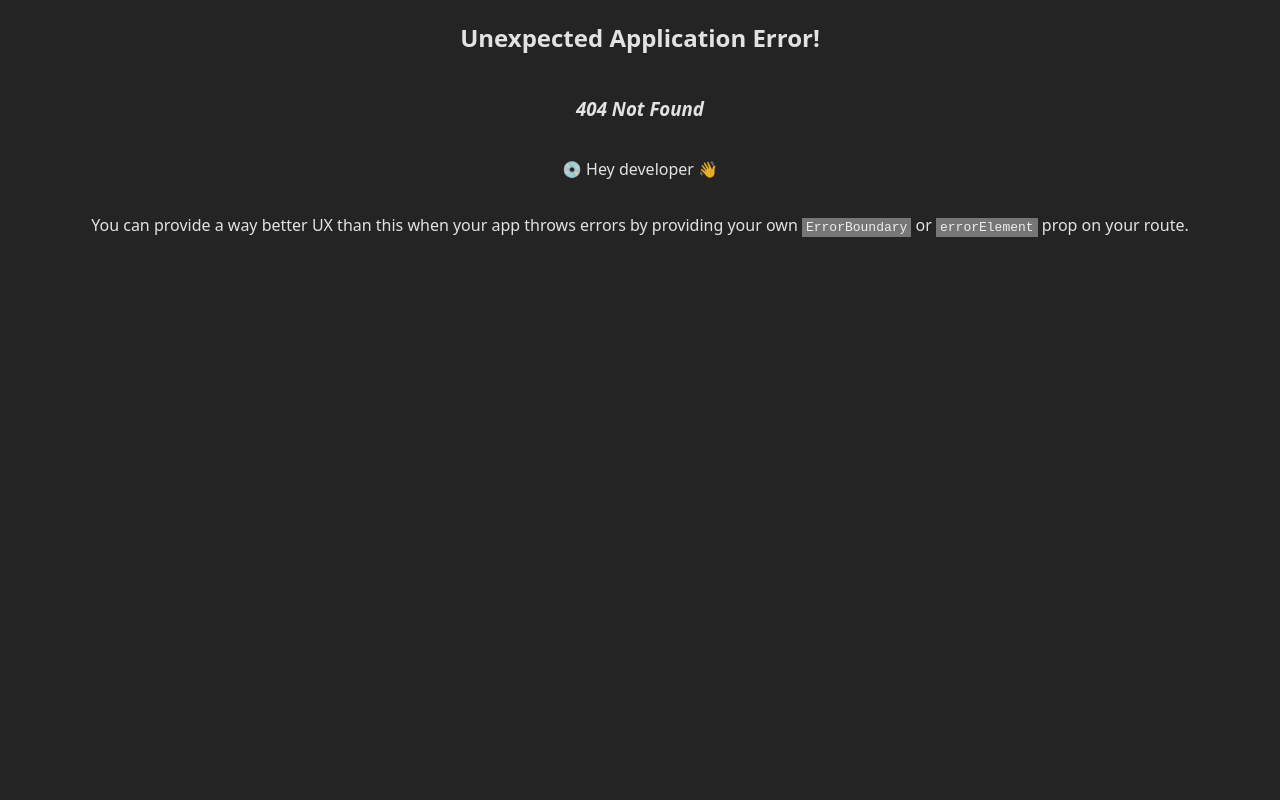
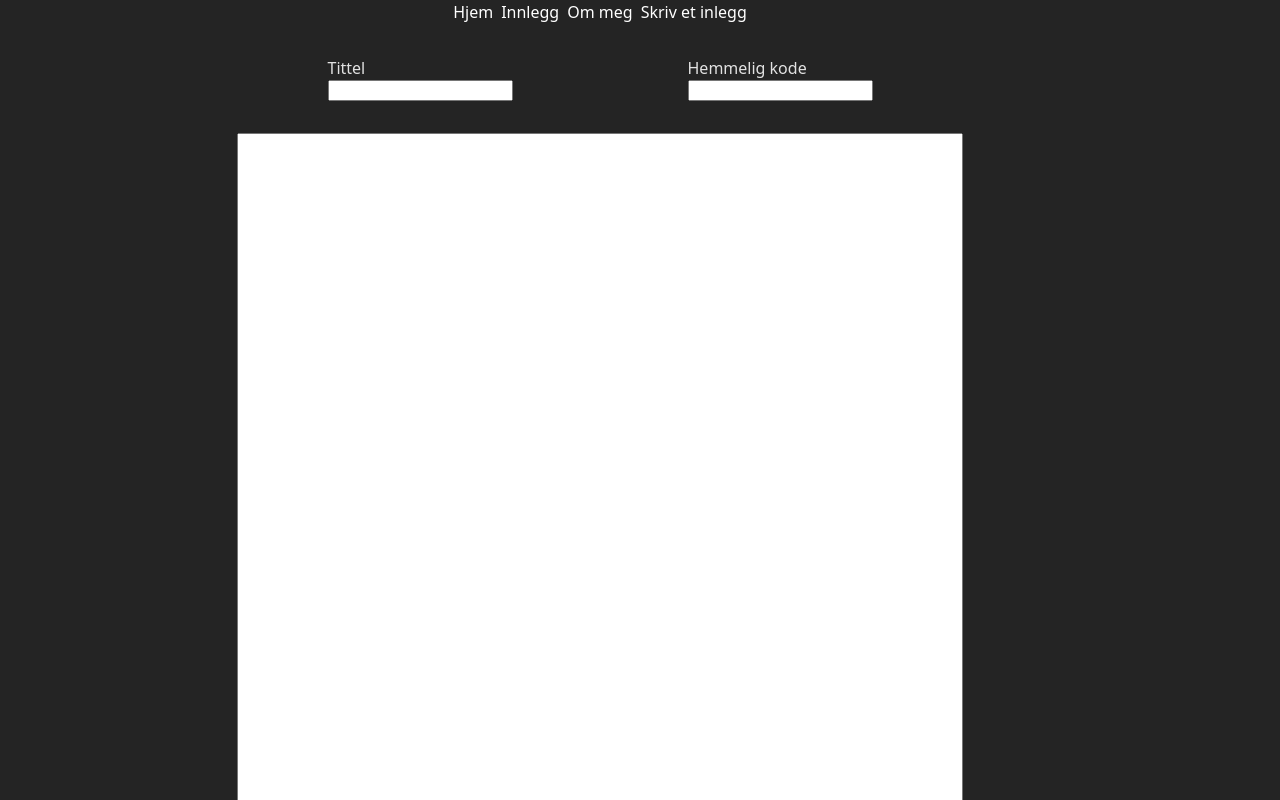
Before and after one commit to EskildVeren/blogg, a React (Vite) app in the folder app/: page /writeBlog in a window 1280 px wide. Before the commit this address had no page. Shown: the top 800 px of the page. Built offline with nearby package versions, Linux system fonts and the light colour scheme.

Commit message:
feat: :sparkles: add form items for creating a blogpost

```diff
--- a/app/package.json
+++ b/app/package.json
@@ -13,6 +13,7 @@
     "@tanstack/react-query": "^5.83.0",
     "react": "^19.1.0",
     "react-dom": "^19.1.0",
+    "react-hook-form": "^7.61.1",
     "react-router-dom": "^7.7.1",
     "use-sound": "^5.0.0"
   },
--- a/app/src/components/Navbar.tsx
+++ b/app/src/components/Navbar.tsx
@@ -6,6 +6,7 @@ function Navbar() {
       <Link to={"/"}>Hjem</Link>
       <Link to={"/blog"}>Innlegg</Link>
       <Link to={"/about"}>Om meg</Link>
+      <Link to={"/writeBlog"}>Skriv et inlegg</Link>
     </nav>
   );
 }
--- a/app/src/index.css
+++ b/app/src/index.css
@@ -13,9 +13,10 @@
   -moz-osx-font-smoothing: grayscale;
 }
 
-#root {
-  display: flex;
-  flex-direction: column;
+:root > #root {
+  width: 50rem;
+  max-width: 90%;
+  gap: 2rem;
   align-items: center;
 }
 
@@ -27,3 +28,42 @@ body {
   width: 100vw;
   min-height: 100vh;
 }
+
+.col {
+  display: flex;
+  flex-direction: column;
+}
+
+.row {
+  display: flex;
+  flex-direction: row;
+}
+
+.justify-center {
+  justify-content: center;
+}
+
+.align-center {
+  align-items: center;
+}
+
+.space-around {
+  justify-content: space-between;
+}
+.space-between {
+  justify-content: space-around;
+}
+.full-width {
+  width: 100%;
+}
+nav {
+  display: flex;
+  gap: 0.5rem;
+  text-align: center;
+  justify-content: center;
+}
+
+nav > a {
+  text-decoration: none;
+  color: white;
+}
--- /dev/null
+++ b/app/src/pages/writeBlog/WriteBlog.tsx
@@ -0,0 +1,23 @@
+import "./style.css";
+import Navbar from "../../components/Navbar";
+
+function WriteBlog() {
+  return (
+    <main className="col align-center">
+      <Navbar />
+      <span className="row space-between full-width">
+        <label htmlFor="tittel" className="col">
+          Tittel
+          <input id="tittel" type="text" />
+        </label>
+        <label htmlFor="secret-code" className="col">
+          Hemmelig kode
+          <input id="secret-code" type="text" />
+        </label>
+      </span>
+      <textarea />
+    </main>
+  );
+}
+
+export default WriteBlog;
--- /dev/null
+++ b/app/src/pages/writeBlog/style.css
@@ -0,0 +1,9 @@
+main {
+  width: 50rem;
+  max-width: 90%;
+  gap: 2rem;
+}
+textarea {
+  width: 100%;
+  aspect-ratio: 1 / 2;
+}
```
Also changed, not shown: app/src/main.tsx (+9 -3 lines), 1 other file (tests, documents, lock files or other folders).
